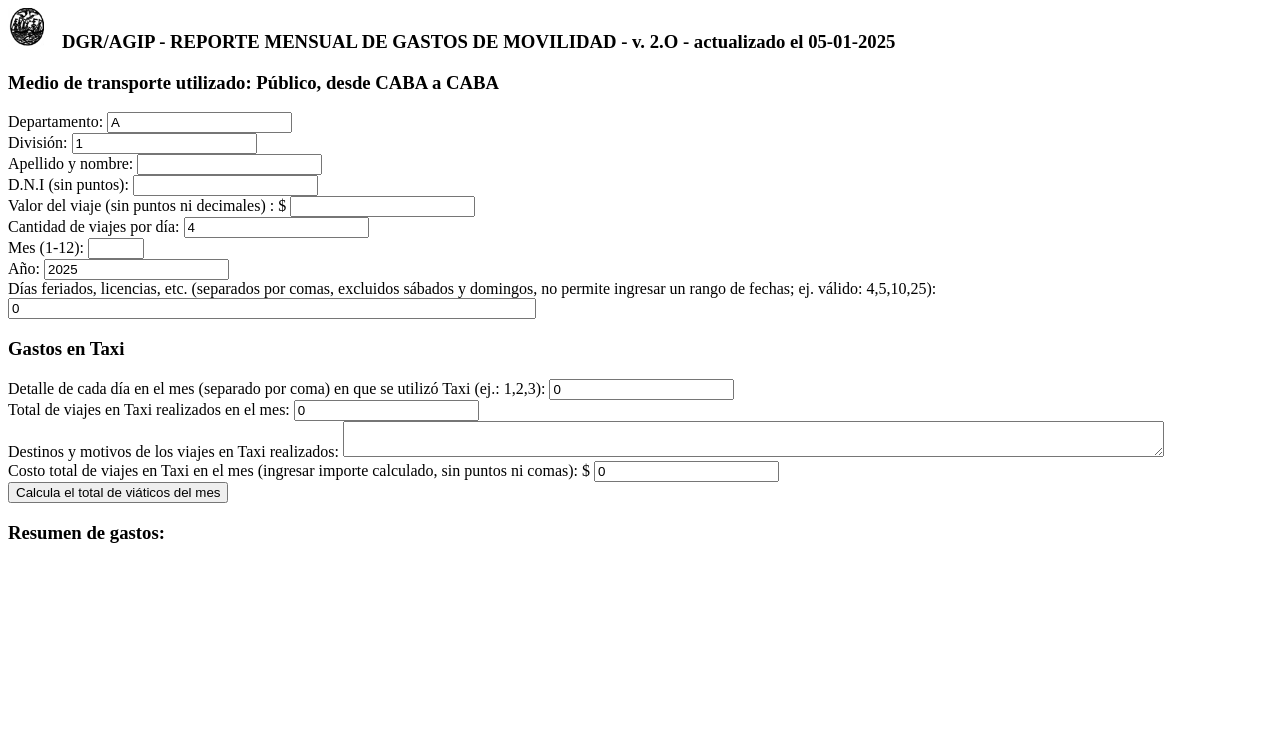
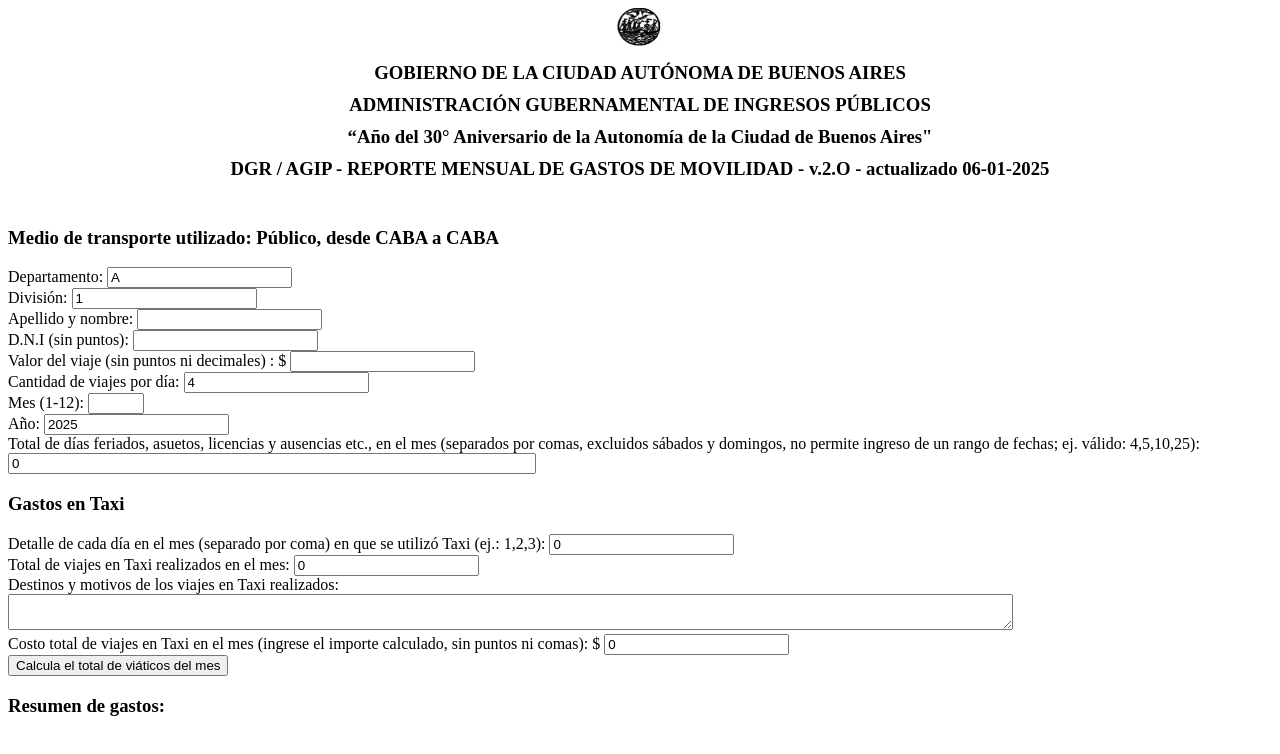
Before and after one commit to vnatale52/Reporte-de-Gastos-de-Viaticos, a plain HTML site: page index.html in a window 1280 px wide. Drawn offline with Linux system fonts and the light colour scheme.

Commit message:
Add files via upload
Centrado títulos

```diff
--- a/index.html
+++ b/index.html
@@ -1,8 +1,32 @@
 <!DOCTYPE html>
-<html>
+<html lang="es">
 <head>
-  <title> Gastos de Movilidad </title>
-  <style>
+    <meta charset="UTF-8">
+    <meta name="viewport" content="width=device-width, initial-scale=1.0">
+    <title>Reporte Mensual</title>
+    <style>
+        .centered {
+            text-align: center;
+            display: block;
+            margin: 0 auto;
+        }
+        .title {
+            margin: 10px 0;
+        }
+    </style>
+</head>
+<body>
+    <div class="centered">
+        <img src="LogoCaba.jpg" width="50" height="40" alt="Logo de la CABA">
+        <h3 class="title">GOBIERNO DE LA CIUDAD AUTÓNOMA DE BUENOS AIRES</h3>
+        <h3 class="title">ADMINISTRACIÓN GUBERNAMENTAL DE INGRESOS PÚBLICOS</h3>
+        <h3 class="title">“Año del 30° Aniversario de la Autonomía de la Ciudad de Buenos Aires"</h3>
+
+        <h3 class="title">DGR / AGIP - REPORTE MENSUAL DE GASTOS DE MOVILIDAD - v.2.O - actualizado 06-01-2025</h3>
+    </div>
+
+
+<style>
     .row {
       display: flex;
       justify-content: flex-start;
@@ -17,14 +41,10 @@
       width: 520px;
     }
   </style>
-</head>
-<body>
-    <span style="display: inline-block;">
-    <img src="LogoCaba.jpg" width="40" height="40" alt="Logo de la CABA">
-    <h3 style="display: inline; margin-left: 10px;"> DGR/AGIP -   REPORTE MENSUAL DE GASTOS DE MOVILIDAD   -  v. 2.O - actualizado el 05-01-2025</h3>
-  </span>
 
-  <h3>Medio de transporte utilizado: Público, desde CABA a CABA</h3>
+<br />
+
+<h3>Medio de transporte utilizado: Público, desde CABA a CABA</h3>
 
   <form id="inputForm">
     <label for="department">Departamento:</label>
@@ -50,7 +70,7 @@
     <label for="year">Año:</label>
     <input type="number" id="year" required value="2025"><br>
 
-    <label for="holidayInput">Días feriados, licencias, etc. (separados por comas, excluidos sábados y domingos, no permite ingresar un rango de fechas; ej. válido: 4,5,10,25):</label>
+    <label for="holidayInput">Total de días feriados, asuetos, licencias y ausencias etc., en el mes (separados por comas, excluidos sábados y domingos, no permite ingreso de un rango de fechas; ej. válido: 4,5,10,25):</label>
     <input type="text" id="holidayInput" required value="0"><br>
 
     <h3>Gastos en Taxi</h3>
@@ -60,10 +80,9 @@
     <label for="taxiTrips">Total de viajes en Taxi realizados en el mes:  </label>
     <input type="number" id="taxiTrips" required value="0"><br>
 
-   <label for="taxiMotives">Destinos y motivos de los viajes en Taxi realizados:</label>
-   <textarea id="taxiMotives" rows="2" cols="100" placeholder=""></textarea><br>
-
-    <label for="taxiCost">Costo total de viajes en Taxi en el mes (ingresar importe calculado, sin puntos ni comas):   $</label>
+    <label for="taxiMotives">Destinos y motivos de los viajes en Taxi realizados:</label>
+    <textarea id="taxiMotives" rows="2" cols="123" maxlength="246" placeholder=""></textarea><br>
+    <label for="taxiCost">Costo total de viajes en Taxi en el mes (ingrese el importe calculado, sin puntos ni comas):   $</label>
     <input type="number" id="taxiCost" required value="0"><br>
 
     <button type="submit">Calcula el total de viáticos del mes</button>
@@ -160,7 +179,7 @@
       const totalExpenses = totalPublicTransport + taxiCost;
 
       const output = document.getElementById('output');
-      output.innerHTML = `<h4>Desglose de transporte público:</h4>`;
+      output.innerHTML = `<h4>Detalle diario para el transporte público:</h4>`;
       printArrayElements(workingDaysArray, travelValue, tripsPerDay);
 
       const holidayCount = holidays.filter(h => h !== 0).length;
```
